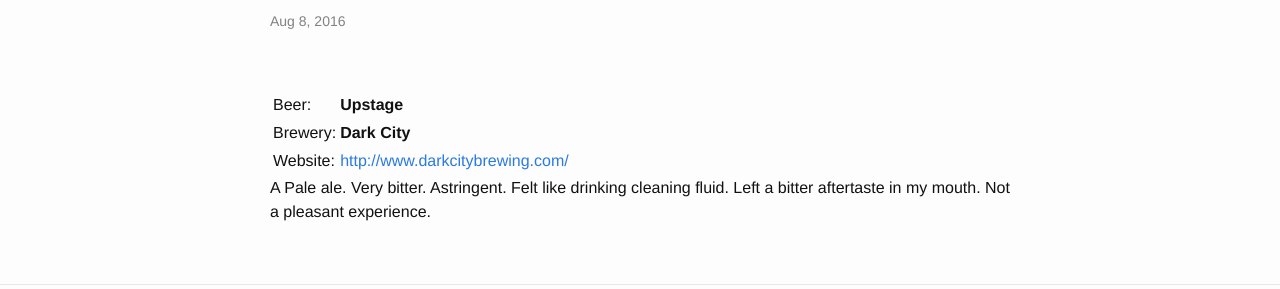
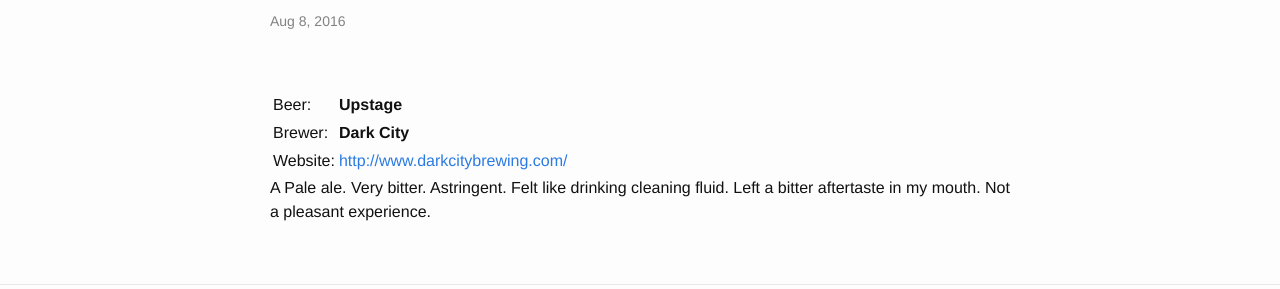
Before and after one commit to thejimnicholson/thejimnicholson.github.io, a Jekyll site: the page built from _posts/2016-08-07-dark-city-upstage.markdown, in a window 1280 px wide. Shown: the part 427-716 px from the top of the page. Built offline with Jekyll 4.4.1, drawn with Linux system fonts in a browser that asks for light colours; Markdown is read by kramdown in place of the engine named in the settings.

Commit message:
- ‘_posts/.#2016-08-07-dark-city-upstage.markdown’ / ‘_posts/2016-08-07-dark-city-upstage.markdown’

```diff
--- a/_posts/.#2016-08-07-dark-city-upstage.markdown
+++ /dev/null
@@ -1 +0,0 @@
-jim@jim-GL752VW.15221:1473674946
--- a/_posts/2016-08-07-dark-city-upstage.markdown
+++ b/_posts/2016-08-07-dark-city-upstage.markdown
@@ -8,7 +8,7 @@
 |   |   |
 |---|---|
 | Beer: | __Upstage__ |
-| Brewery: | __Dark City__ |
+| Brewer: | __Dark City__ |
 | Website: | <http://www.darkcitybrewing.com/> |
 
 A Pale ale. Very bitter. Astringent. Felt like drinking cleaning fluid. Left a bitter aftertaste in my mouth. Not a pleasant experience.
```
